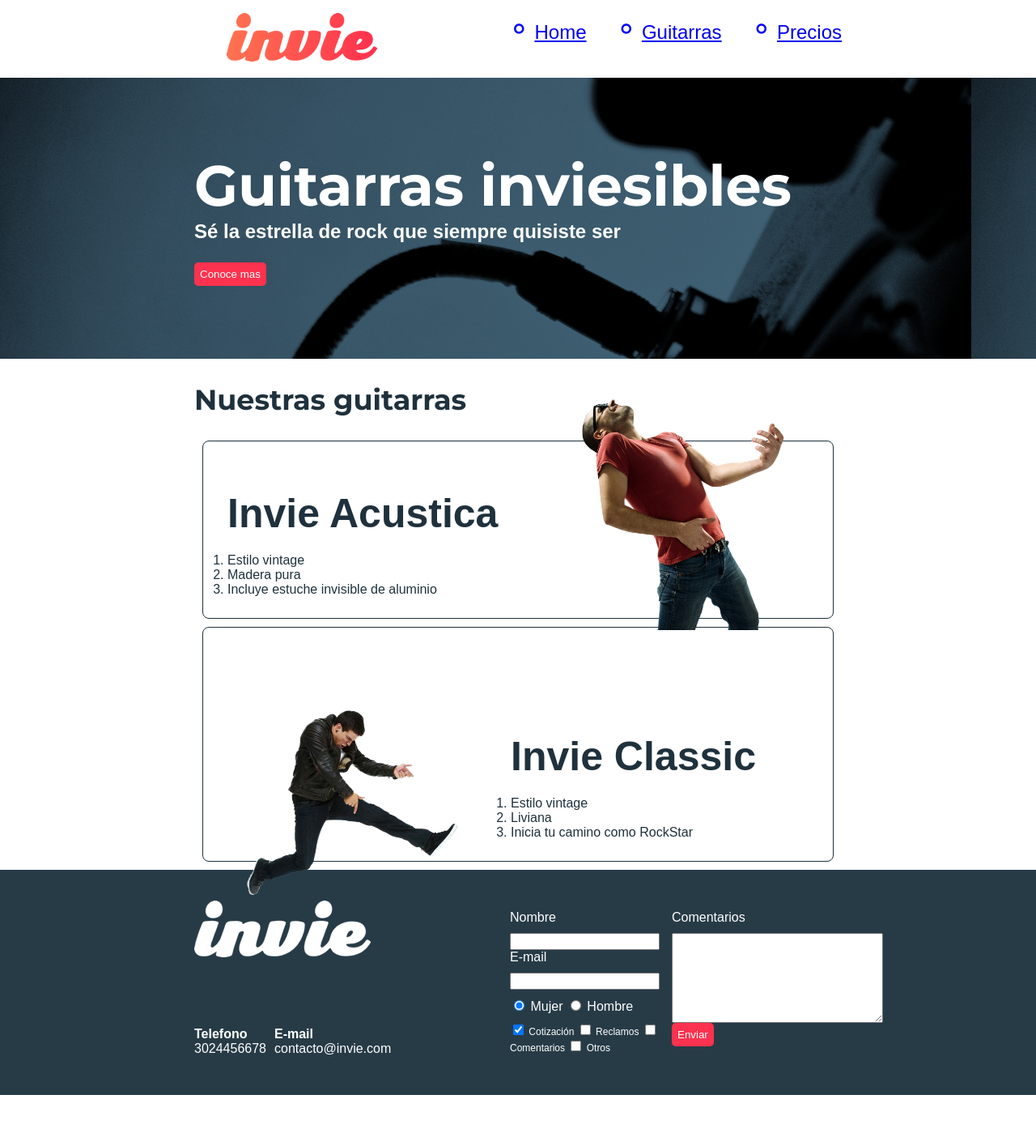
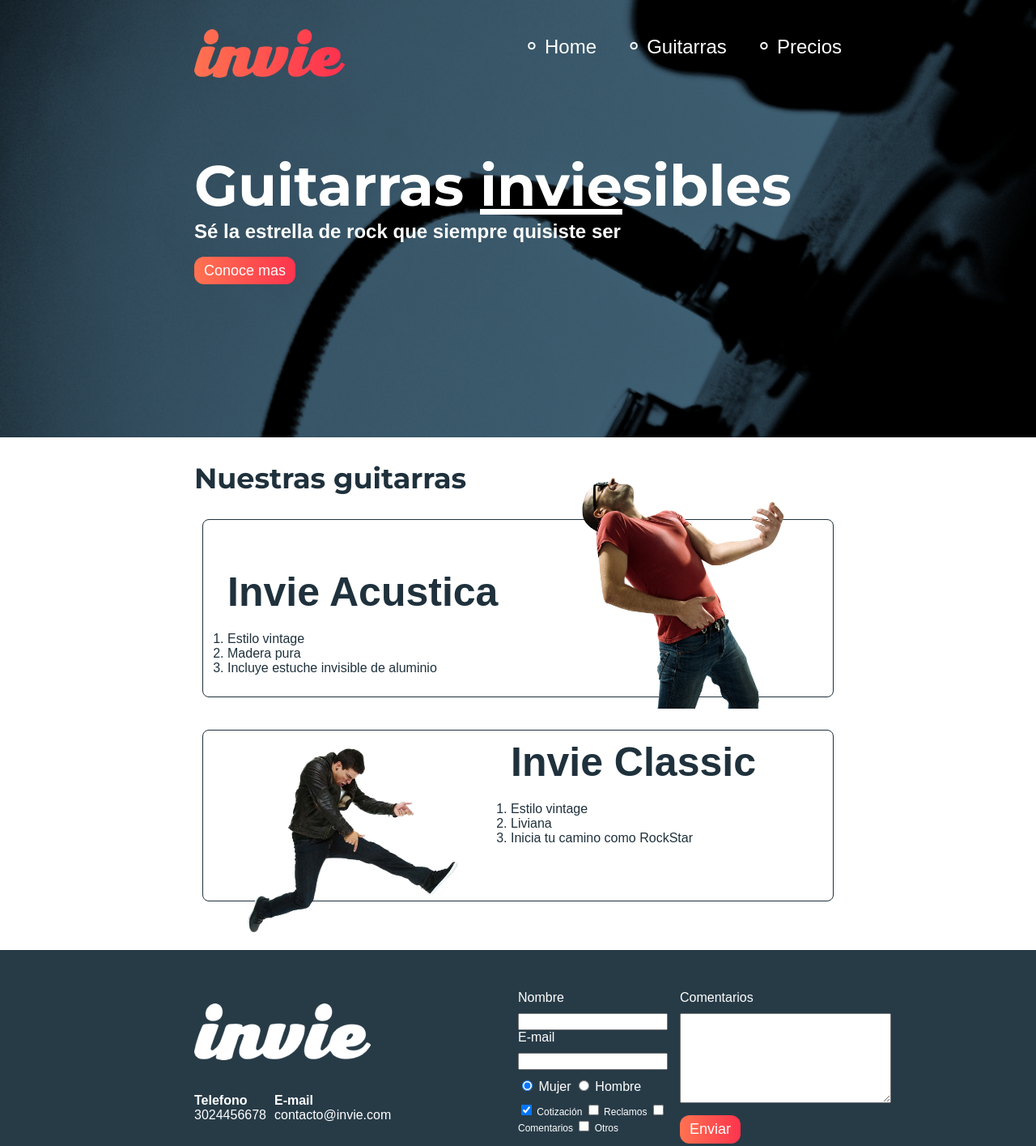
Before and after one commit to giovanny08/Invie, a plain HTML site: page index.html in a window 1280 px wide. Shown: the whole page at 81% size. Before the commit the page ends 1352 px from the top, so only its background shows below. Drawn offline with Linux system fonts and the light colour scheme; a web font is replaced by a local one.

Commit message:
Diseño y desarrollo del proyeto web terminado

```diff
--- a/css/invie.css
+++ b/css/invie.css
@@ -17,185 +17,9 @@
 	border: 2px solid red;  borde a toda la pagina
 }*/
 
-/* Selector de clases */
-.titulo {
-	font-family: 'Montserrat', sans-serif; /* Fuente tomada de google fonts */
-	font-size: 70px; /* Tamaño */
-	margin-bottom: 0px;
-	margin-top: 70px;
-}
-
 body {
 	font-family: 'Allerta', sans-serif; /* Fuente tomada de google fonts */
 	margin: 0;
-}
-
-.button {
-	border-radius: 5px;
-	background: #fd324e; /* Color de fondo */
-	color: white; /* Coloca el color a la fuente */
-	border: none; /* none desactiva el borde */
-	padding: 7px;
-}
-
-.title-a {
-	font-size: 24px;
-	margin-top: 0;
-}
-
-.guitarras {
-	color: #1F313C; /* Color se puede en hex, rgb, name, rgba */
-}
-
-/* Selector descendente */
-.guitarras h2 {
-	font-family: 'Montserrat', sans-serif;
-	font-size: 35px;
-}
-
-.title-b {
-	font-size: 50px;
-	margin-bottom: 20px;
-}
-
-.portada {
-	background-image: url('../images/background.png'); /* Fondo de colores o imganes */
-	color: white;
-	padding: 20px;
-}
-
-.menu {
-	font-size: 24px;
-	display: inline-block;
-	position: absolute;
-	right: 0;
-}
-
-.menu li {
-	display: inline-block; /* Permite colocar cada etiqueta en bloque y en linea */
-	margin-left: 30px;
-}
-
-.menu li:before{ /* Coloca al li un pseudoelemento despues de el */
-	content: '∘'; /* Contenido del pseudoelemento */
-	font-size: 40px;
-	line-height: 20px; /* Alto de linea */
-	color: blue;
-}
-
-/*.menu li:after{ Coloca al li un pseudoelemento antes de el
-	content: '∘'; Contenido del pseudoelemento
-	font-size: 40px;
-	line-height: 20px; Alto de linea
-}
-*/
-
-.logotipo {
-	display: inline-block;
-}
-
-.portada button {
-	margin-bottom: 70px;
-}
-
-.contenedor {
-	width: 800px;
-	margin: auto; /* Centra la etiqueta */
-}
-
-.guitarra {
-	margin: 10px;
-	padding: 10px;
-	/* overflow: hidden; Quita el desborde entre etiquetas */
-	border: 1px solid #1F313C;
-	border-radius: 8px; /* Permite colocar border redondos a las esquinas de la etiqueta */
-	/* border-radius: 10px 60px 30px 80px; Permite colocar diferentes valores a cada esquinta de la etiqueta */
-}
-
-.guitarra ol {
-	padding: 0;
-}
-
-.derecha{
-	float: right; /* Coloca una etiqueta en el lado que se desee */
-	position: relative;
-	top: -127px;
-}
-
-.izquierda {
-	float: left;
-	position: relative;
-	top: 80px;
-}
-
-.contenedor-guitarra-a {
-	padding-left: 20px;
-}
-
-.contenedor-guitarra-b {
-	margin-left: 370px;
-}
-
-.header {
-	position: relative;
-}
-
-.footer {
-	background: #273b47;
-}
-
-.contacto {
-	display: flex;
-	width: 300px;
-	flex-wrap: wrap; /* Coloca los elementos en cada fila */
-	align-items: center;
-}
-
-.contacto strong {
-	display: block;
-}
-
-.contacto a {
-	color: white;
-	text-decoration: none; /* Permite colocar o no decoracion al texto de la etiqueta */
-	margin: 10px 10px 10px 0;
-}
-
-.footer .contenedor {
-	display: flex; /* Coloca un elemento a lado del otro */
-	justify-content: space-between; /* Coloca una margen entre los elementos */
-}
-
-.formulario {
-	display: flex;
-	width: 400px;
-	color: white;
-	padding: 50px 10px;
-}
-
-.col1, .col2 {
-	display: flex;
-	flex-direction: column; /* Coloca los elementos verticalmente */
-}
-
-.col1 {
-	margin-right: 15px;
-}
-
-.col2 {
-	align-items: flex-start;
-}
-
-.intereses label {
-	font-size: 12px;
-}
-
-.formulario label, .sexo, .interese {
-	margin-bottom: 10px;
-}
-
-.sexo {
-	margin-top: 10px;
 }
 
 table {
@@ -218,3 +42,223 @@ table, td, th {
 	border: 1px solid #273b47;
 	border-collapse: collapse; /* Coloca el borde de una sola linea */
 }
+
+input, textarea {
+	outline: 0; /* Quita el resaltado del campo de texto */
+}
+
+/* Pseudo clase */
+input:focus, textarea:focus {
+	background: lightgray; /* Color de fondo al input y textarea al hacer foco */
+}
+
+/* Clase utilitaria */
+.contenedor {
+	width: 800px;
+	margin: auto; /* Centra la etiqueta */
+	position: relative;
+}
+
+/* Clase utilitaria */
+.background {
+	background-image: url('../images/background.png'); /* Fondo de colores o imganes */
+	background-size: cover; /* Coloca la imagen a todo el tamaño de la pagina */
+}
+
+/* Selector de clases */
+.titulo {
+	font-family: 'Montserrat', sans-serif; /* Fuente tomada de google fonts */
+	font-size: 70px; /* Tamaño */
+	margin-bottom: 0px;
+	margin-top: 70px;
+}
+
+.titulo span {
+	text-decoration: underline; /* Coloca un subrayado al texto de la etiqueta*/
+}
+
+.button {
+	border-radius: 12px;
+	background: #fd324e; /* Color de fondo */
+	color: white; /* Coloca el color a la fuente */
+	border: none; /* none desactiva el borde */
+	padding: 7px 12px;
+	cursor: pointer; /* Cambia el cursos al ponerse sobre el boton */
+	text-decoration: none;
+	font-size: 18px;
+	background: linear-gradient(to left, #fe344e, #ff7250); /* Permite colocar un degradado de derecha a izuierda al boton con los colores seleccionados*/
+}
+
+.title-a {
+	font-size: 24px;
+	margin-top: 0;
+}
+
+.guitarras {
+	color: #1F313C; /* Color se puede en hex, rgb, name, rgba */
+	margin-bottom: 60px;
+}
+
+/* Selector descendente */
+.guitarras h2 {
+	font-family: 'Montserrat', sans-serif;
+	font-size: 35px;
+}
+
+.title-b {
+	font-size: 50px;
+	margin-bottom: 20px;
+}
+
+.portada {
+	color: white;
+	padding: 20px;
+	height: 500px;
+}
+
+.menu {
+	font-size: 24px;
+	display: inline-block;
+	position: absolute;
+	right: 0;
+}
+
+.menu li {
+	display: inline-block; /* Permite colocar cada etiqueta en bloque y en linea */
+	margin-left: 30px;
+}
+
+.menu li:before{ /* Coloca al li un pseudoelemento despues de el */
+	content: '∘'; /* Contenido del pseudoelemento */
+	font-size: 30px;
+	line-height: 20px; /* Alto de linea */
+	color: white;
+}
+
+/*.menu li:after{ Coloca al li un pseudoelemento antes de el
+	content: '∘'; Contenido del pseudoelemento
+	font-size: 40px;
+	line-height: 20px; Alto de linea
+}*/
+
+.menu a {
+	color: white;
+	text-decoration: none;
+}
+
+.logotipo {
+	display: inline-block;
+	margin-left: 0;
+}
+
+.portada button {
+	margin-bottom: 70px;
+}
+
+.guitarra {
+	margin: 10px 10px 40px 10px;
+	padding: 10px;
+	/* overflow: hidden; Quita el desborde entre etiquetas */
+	border: 1px solid #1F313C;
+	border-radius: 8px; /* Permite colocar border redondos a las esquinas de la etiqueta */
+	/* border-radius: 10px 60px 30px 80px; Permite colocar diferentes valores a cada esquinta de la etiqueta */
+}
+
+.guitarra ol {
+	padding: 0;
+}
+
+.guitarra.b {
+	height: 190px;
+}
+
+.derecha{
+	float: right; /* Coloca una etiqueta en el lado que se desee */
+	position: relative;
+	top: -127px;
+}
+
+.izquierda {
+	float: left;
+	position: relative;
+}
+
+.contenedor-guitarra-a {
+	padding-left: 20px;
+}
+
+.contenedor-guitarra-b {
+	margin-left: 370px;
+	position: relative;
+	bottom: 90px;
+}
+
+.header {
+	position: relative;
+}
+
+.footer {
+	background: #273b47;
+	padding: 50px 10px;
+}
+
+.contacto {
+	display: flex;
+	width: 300px;
+	flex-wrap: wrap; /* Coloca los elementos en cada fila */
+	align-items: center;
+}
+
+.contacto strong {
+	display: block;
+}
+
+.contacto a {
+	color: white;
+	text-decoration: none; /* Quita la decoracion en este caso el subrayado al texto de la etiqueta */
+	margin: 10px 10px 10px 0;
+}
+
+.footer .contenedor {
+	display: flex; /* Coloca un elemento a lado del otro */
+	justify-content: space-between; /* Coloca una margen entre los elementos */
+}
+
+.formulario {
+	display: flex;
+	width: 400px;
+	color: white;
+}
+
+.col1, .col2 {
+	display: flex;
+	flex-direction: column; /* Coloca los elementos verticalmente */
+}
+
+.col1 {
+	margin-right: 15px;
+}
+
+.col2 {
+	align-items: flex-start;
+}
+
+.col2 .button {
+	margin-top: 15px;
+}
+
+.intereses label {
+	font-size: 12px;
+}
+
+.formulario label, .sexo, .interese {
+	margin-bottom: 10px;
+}
+
+.sexo {
+	margin-top: 10px;
+}
+
+.tabla {
+	margin: 50px 0;
+}
--- a/index.html
+++ b/index.html
@@ -7,6 +7,7 @@
 		<link rel="stylesheet" href="css/invie.css" /> <!-- Permite localizar un archivo css externo -->
 	</head>
 	<body>
+		<section id="portada" class="portada background"> <!-- Seccion portada -->
 			<header id="header" class="header contenedor"> <!-- Cabecera con multiples clases-->
 				<figure class="logotipo"> <!-- logotipo -->
 					<img src="images/invie.png" width="186" height="60" alt="Logotipo Invie"/> <!-- Imagen -->
@@ -25,11 +26,10 @@
 					</ul>
 				</nav>
 			</header>
-		<section id="portada" class="portada"> <!-- Seccion portada -->
 			<div class="contenedor"> <!-- div no añada valor semantico solo coloca efectos visuales -->
-				<h1 class="titulo">Guitarras inviesibles</h1> <!-- titulo -->
+				<h1 class="titulo">Guitarras <span>invie</span>sibles</h1> <!-- titulo -->
 				<h3 class="title-a">Sé la estrella de rock que siempre quisiste ser</h3> <!-- resumen -->
-				<button class="button">Conoce mas</button> <!-- boton -->
+				<a class="button" href="#guitarras">Conoce mas</a> <!-- boton -->
 			</div>
 		</section>
 		<section id="guitarras" class="guitarras contenedor"> <!-- Seccion guitarras -->
@@ -45,7 +45,7 @@
 					</ol>
 				</div>
 			</article>
-			<article class="guitarra"> <!-- Articulo guitarra2 -->
+			<article class="guitarra b"> <!-- Articulo guitarra2 -->
 				<img class="izquierda" src="images/invie-classic.png" alt="Guitarrra Invie classic" width="350" />
 				<div class="contenedor-guitarra-b">
 					<h3 class="title-b">Invie Classic</h3>
```
Also changed, not shown: precios.html (+8 -6 lines). Lines whose indentation alone changed are shown as unchanged.
